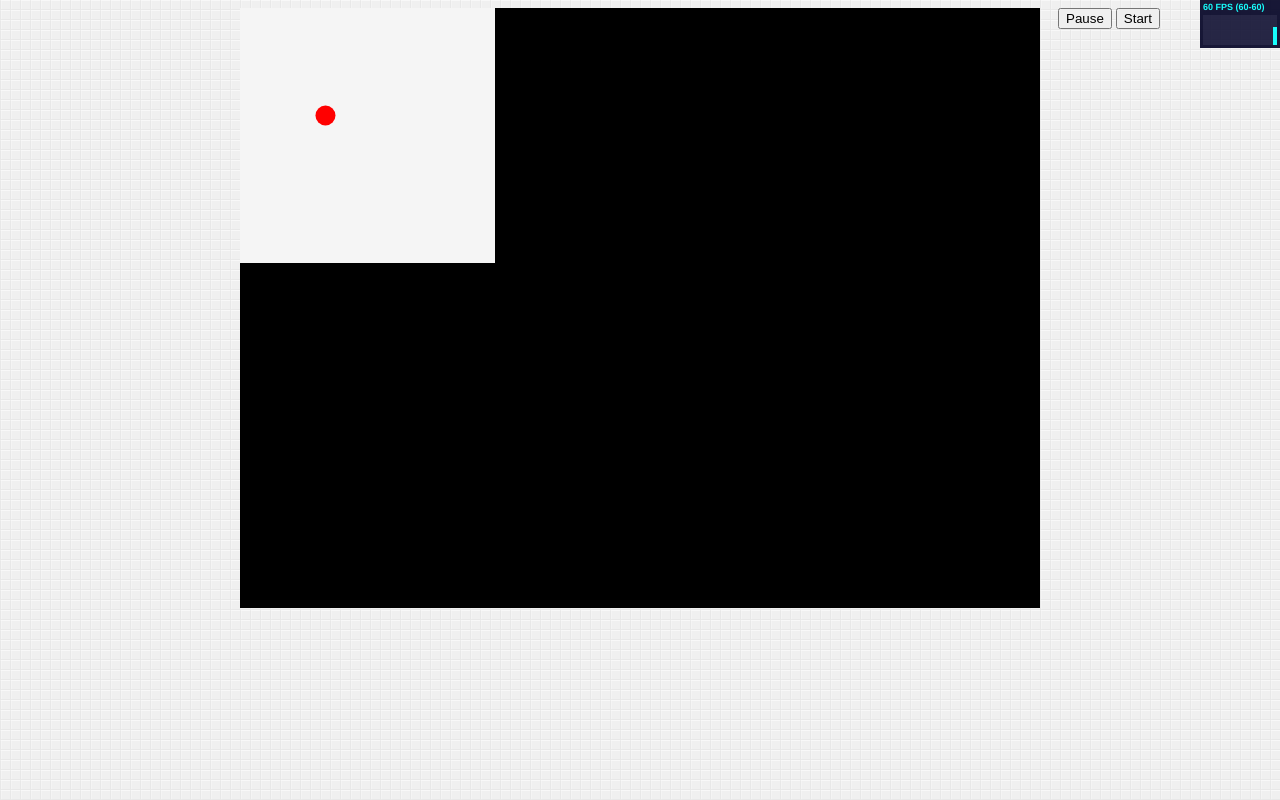
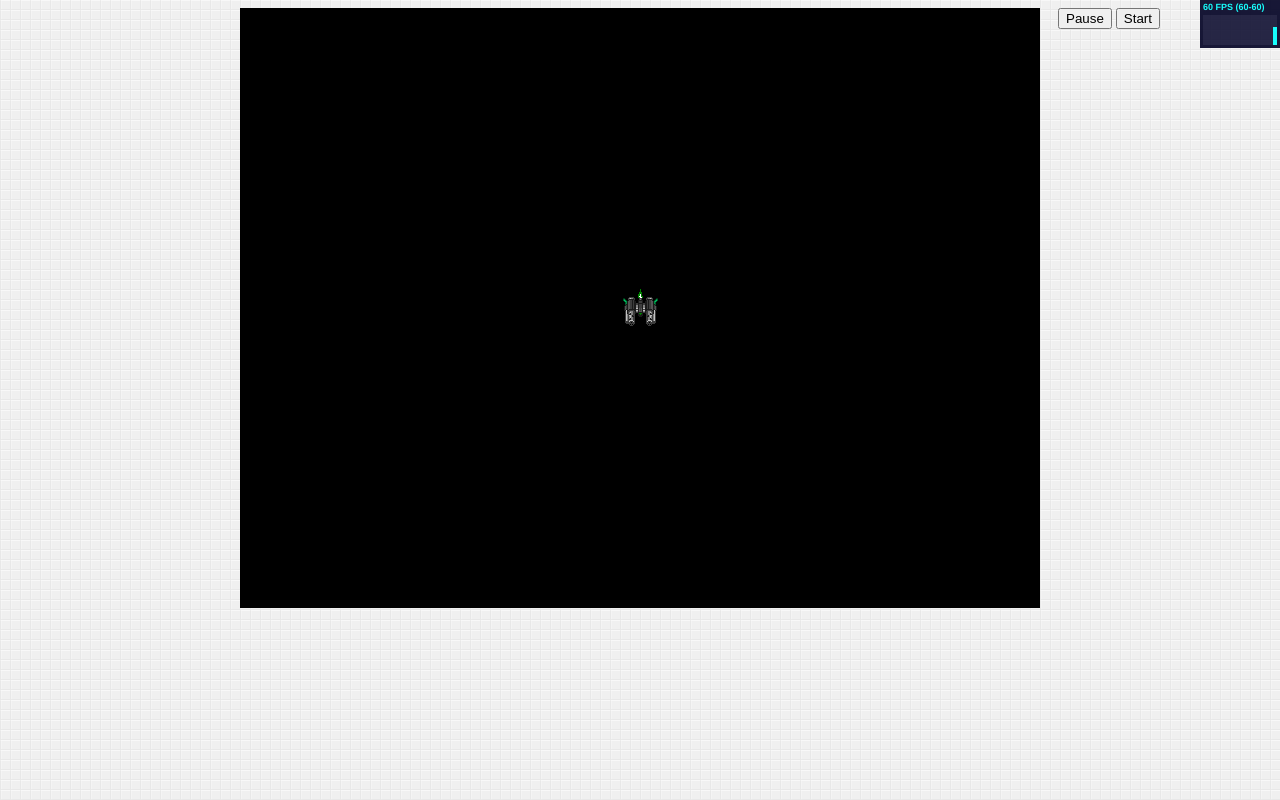
Before and after one commit to DimaRudenko/SpaceInvaders, a plain HTML site: page index.html in a window 1280 px wide. Drawn offline with Linux system fonts and the light colour scheme.

Commit message:
update new

```diff
--- a/index.html
+++ b/index.html
@@ -2,7 +2,7 @@
 <html>
 <head>
     <title>Space Invaders for UA Web Challenge</title>
-    <link href="css/application.css" rel="stylesheet" type="text/css" />
+    <link href="css/application.css" rel="stylesheet" type="text/css"/>
     <!--stats-->
     <script src="js/lib/stats/stats.min.js"></script>
 
@@ -33,26 +33,28 @@
 
 
     var scene = SI.scene("screen");
-    var sprite = SI.sprite();
+    var sprite = SI.sprite("images/alien_1.png", 40, 40);
 
     sprite.addTo(scene);
+    sprite.setPosition(scene.getWidth() / 2, scene.getHeight() / 2);
+    sprite.draw();
 
     scene.gameLoop(function (scene) {
         stats.begin();
         var context = scene.context;
-
-        var time = new Date().getTime() * 0.002;
-        var x = Math.sin(time) * 96 + 128;
-        var y = Math.cos(time * 0.9) * 96 + 128;
-
-        context.fillStyle = 'rgb(245,245,245)';
-        context.fillRect(0, 0, 255, 255);
-
-        context.fillStyle = 'rgb(255,0,0)';
-        context.beginPath();
-        context.arc(x, y, 10, 0, Math.PI * 2, true);
-        context.closePath();
-        context.fill();
+        sprite.draw();
+//        var time = new Date().getTime() * 0.002;
+//        var x = Math.sin(time) * 96 + 128;
+//        var y = Math.cos(time * 0.9) * 96 + 128;
+//
+//        context.fillStyle = 'rgb(245,245,245)';
+//        context.fillRect(0, 0, 255, 255);
+//
+//        context.fillStyle = 'rgb(255,0,0)';
+//        context.beginPath();
+//        context.arc(x, y, 10, 0, Math.PI * 2, true);
+//        context.closePath();
+//        context.fill();
 
         stats.end();
     });
--- a/js/scene.js
+++ b/js/scene.js
@@ -5,19 +5,27 @@ SI.Scene = function (canvas) {
     this.canvas = document.getElementById(canvas);
     var context = this.context = this.canvas.getContext('2d');
 
-    this.sceneWidth = this.canvas.width || 800;
-    this.sceneHeight = this.canvas.height || 600;
+    this.width = this.canvas.width || 800;
+    this.height = this.canvas.height || 600;
 
 
     context.fillStyle = '#000';
-    context.clearRect(0, 0, this.sceneWidth, this.sceneHeight);
+    context.clearRect(0, 0, this.width, this.height);
     context.beginPath();
-    context.rect(0, 0, this.sceneWidth, this.sceneHeight);
+    context.rect(0, 0, this.width, this.height);
     context.closePath();
     context.fill();
 };
 
 SI.Scene.prototype = {
+
+    getWidth: function () {
+        return this.width;
+    },
+
+    getHeight: function () {
+        return this.height;
+    },
 
     gameLoop: function (callback) {
         this.lastGameLoopFrame = new Date().getTime();
--- a/js/si.js
+++ b/js/si.js
@@ -4,6 +4,7 @@
  * uawebconf 2013
  */
 
+// Space Invaders namespace
 var SI = SI ||{};
 
 SI.extend = function (obj, source) {
--- a/js/sprite.js
+++ b/js/sprite.js
@@ -1,4 +1,9 @@
 SI.Sprite = SI.Class.extend({
+
+
+    init: function (src, width, height) {
+        this.initImage(src, width, height);
+    },
     /**
      * Initialize sprite image and size
      *
@@ -11,11 +16,6 @@ SI.Sprite = SI.Class.extend({
         this.image.src = src;
         this.width = width;
         this.height = height;
-    },
-
-    initPosition: function (x, y) {
-        this.x = x;
-        this.y = y;
     },
 
     setPosition: function (x, y) {
@@ -45,12 +45,12 @@ SI.Sprite = SI.Class.extend({
         this.setPosition(this.x, this.y + (value * 3));
     },
 
-    addTo: function(scene){
-        this.context =scene.context;
+    addTo: function (scene) {
+        this.context = scene.context;
     }
 
 });
 
-SI.sprite = function () {
-    return new SI.Sprite();
+SI.sprite = function (src, width, height) {
+    return new SI.Sprite(src, width, height);
 };
```
